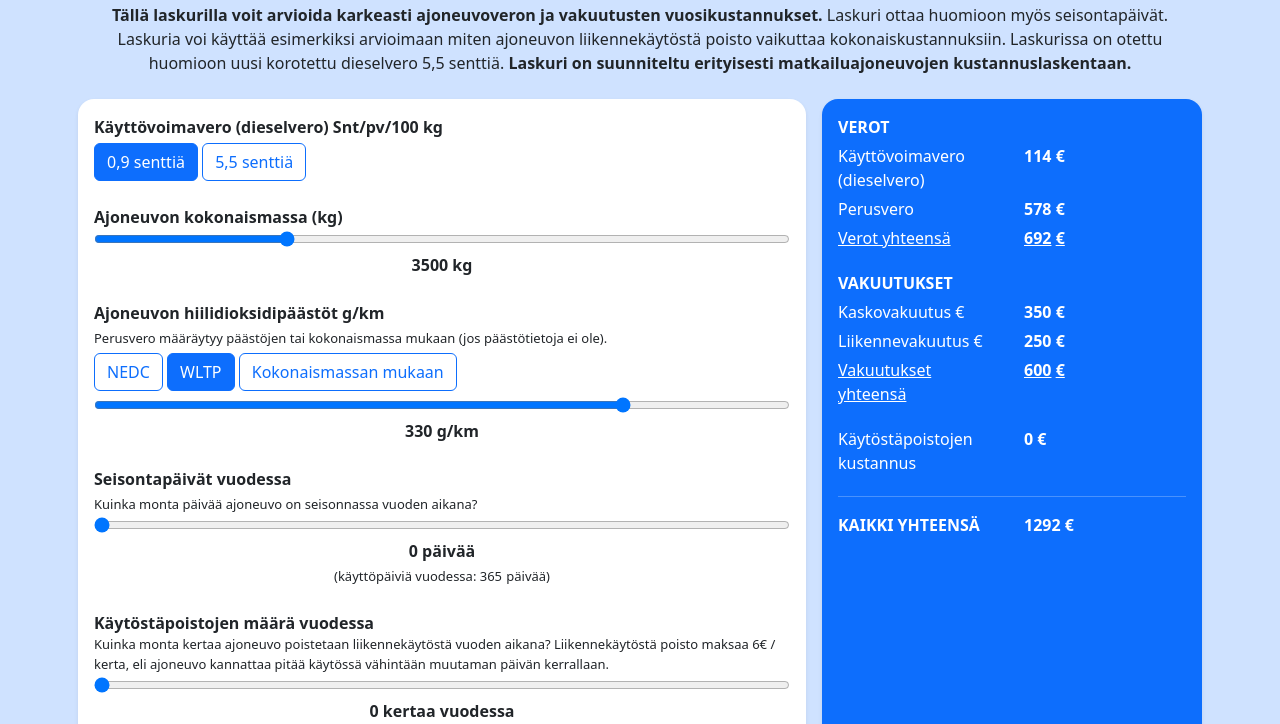
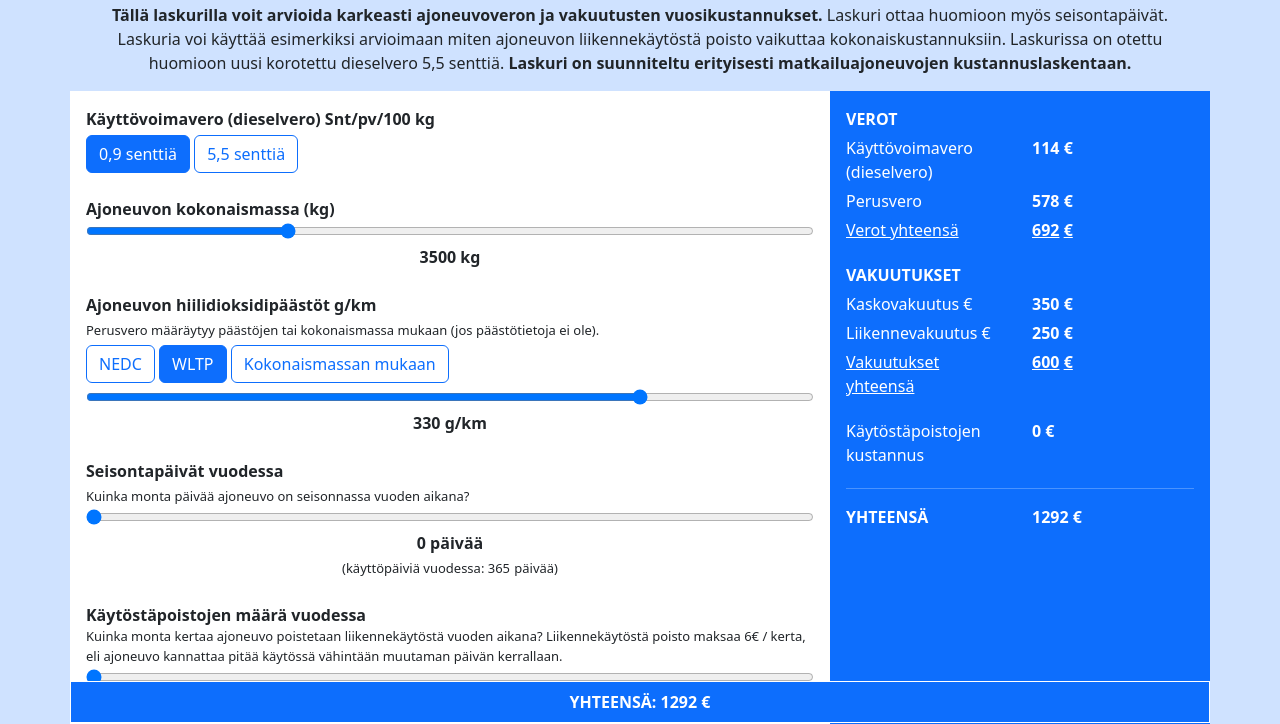
Before and after one commit to m1kma/ajoneuvoverolaskuri, a plain HTML site: page index.html in a window 1280 px wide. Shown: the part 77-801 px from the top of the page. Drawn offline with nearby package versions, Linux system fonts and the light colour scheme.

Commit message:
paranna lomakkeen responsiivisuutta mobiiliin

```diff
--- a/calc.js
+++ b/calc.js
@@ -54,6 +54,7 @@ function calculate() {
     const liikennevakuutus = document.getElementById('result-liikennevakuutus-value');
     const vakuutuksetyhteensa = document.getElementById('result-vakuutuksetyhteensa-value');
     const kaikkiyhteensa = document.getElementById('result-kaikkiyhteensa-value');
+    const kaikkiyhteensaSticky = document.getElementById('result-kaikkiyhteensa-value-sticky');
     const paastotPrefix = document.getElementById('paastot-slider-prefix');
     const radioKasko25Alennus= document.getElementById('radio-25-alennus');
     const radioKasko50alennus = document.getElementById('radio-50-alennus');
@@ -98,7 +99,11 @@ function calculate() {
     // liikennevakuutushinta/365*kayttöpäiviä
     liikennevakuutus.textContent = parseInt(liikennevakuutusSlider.value / 365 * kayttopaivatVal);
     vakuutuksetyhteensa.textContent = parseInt(kaskovakuutus.textContent) + parseInt(liikennevakuutus.textContent);
-    kaikkiyhteensa.textContent = parseInt(verotyht.textContent) + parseInt(kaytostapoistojenkustannus.textContent) + parseInt(vakuutuksetyhteensa.textContent);
+
+    const kaikkiyhteensaValue = parseInt(verotyht.textContent) + parseInt(kaytostapoistojenkustannus.textContent) + parseInt(vakuutuksetyhteensa.textContent);
+    kaikkiyhteensa.textContent = kaikkiyhteensaValue;
+    kaikkiyhteensaSticky.textContent = kaikkiyhteensaValue;
+
 }
 
 // https://www.finlex.fi/fi/laki/ajantasa/2003/20031281
--- a/index.html
+++ b/index.html
@@ -62,8 +62,9 @@
                 -->
             </div>
         </div>
+
         <div class="row">
-            <div class="col bg-white rounded-4 shadow-sm p-3 m-2">
+            <div class="col-12 col-lg-8 bg-white p-3 ">
                 <div class="mb-4">
                     <label class="fw-bold mb-1">Käyttövoimavero (dieselvero) Snt/pv/100 kg</label><br>
 
@@ -168,8 +169,7 @@
 
             <!-- TULOS-SARAKKEET -->
 
-            <div class="col-12 col-lg-4 bg-primary rounded-4 shadow-sm p-3 m-2 text-white">
-                <div class="sticky-top">
+            <div class="col-12 col-lg-4 bg-primary p-3 text-white">
                 <div class="row">
                     <label class="numeric-box-label fw-bold">VEROT</label>
                 </div>
@@ -236,7 +236,7 @@
                 </div>
                 <hr />
                 <div class="row">
-                        <label class="numeric-box-label fw-bold col">KAIKKI YHTEENSÄ</label>
+                    <label class="numeric-box-label fw-bold col">YHTEENSÄ</label>
                     <div class="col">
                         <span class="slider-value" id="result-kaikkiyhteensa-value">0</span>
                         <span class="slider-value" id="slider6-value">€</span>
@@ -244,7 +244,11 @@
                 </div>
             </div>
         </div>
+
+        <div class="row bg-primary text-center border border-white p-2 mt-2 text-white fw-bold sticky-bottom">
+            <div>YHTEENSÄ: <span id="result-kaikkiyhteensa-value-sticky">0</span> €</div>
         </div>
+
 
         <div class="row mt-4">
             <h3>Lisätietoja</h3>
@@ -254,8 +258,9 @@
         </div>
     </div>
 
+
     <div class="bg-secondary text-center footer-text p-2 mt-2 text-white">
-        <div>Ver. 09012025 / &copy; Mika Mäkelä</div>
+        <div>Ver. 11012025 / &copy; Mika Mäkelä</div>
     </div>
 
     <script src="https://cdn.jsdelivr.net/npm/bootstrap@5.0.2/dist/js/bootstrap.bundle.min.js" integrity="sha384-MrcW6ZMFYlzcLA8Nl+NtUVF0sA7MsXsP1UyJoMp4YLEuNSfAP+JcXn/tWtIaxVXM" crossorigin="anonymous"></script>
```
Lines whose indentation alone changed are shown as unchanged.
